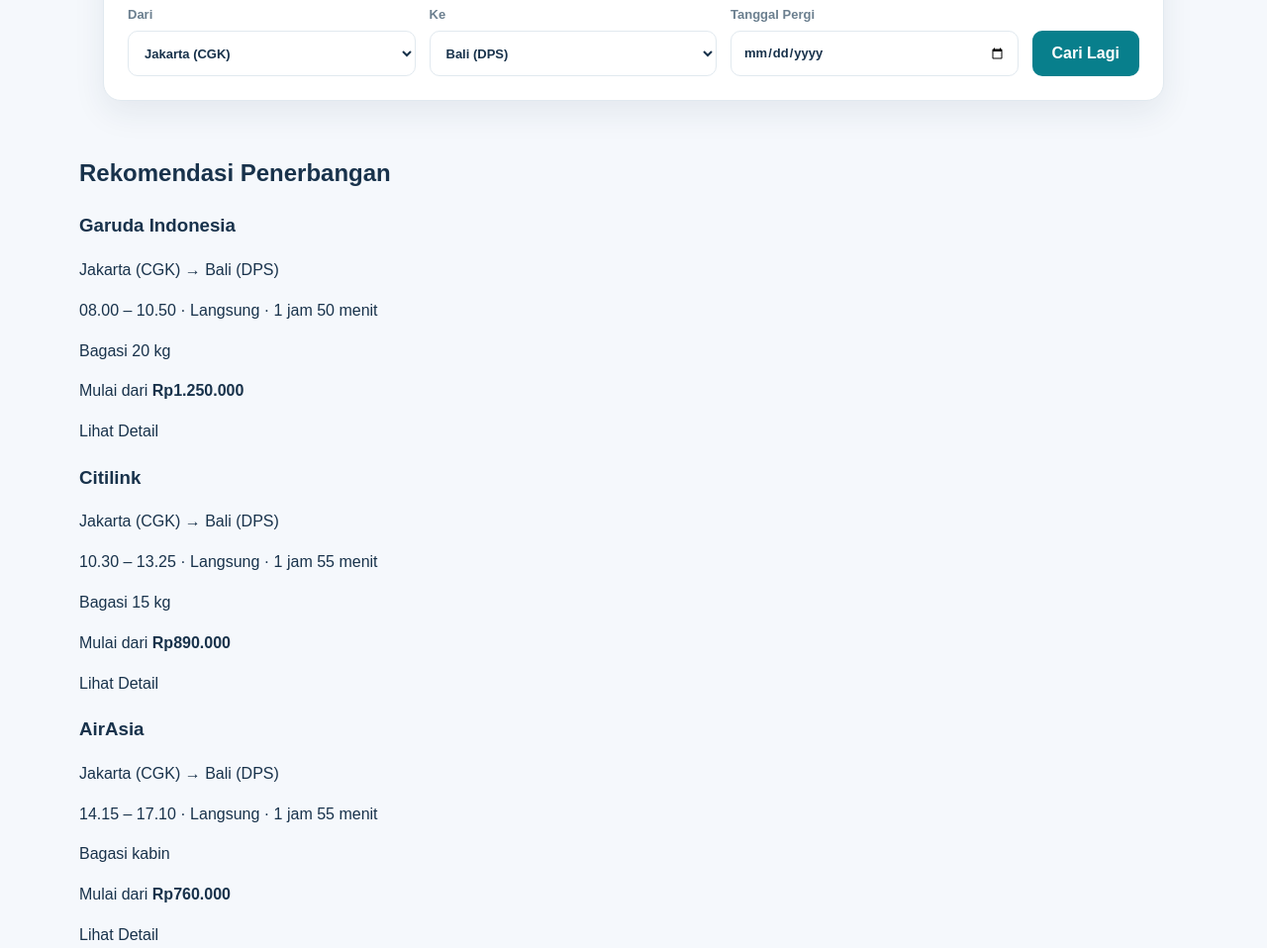
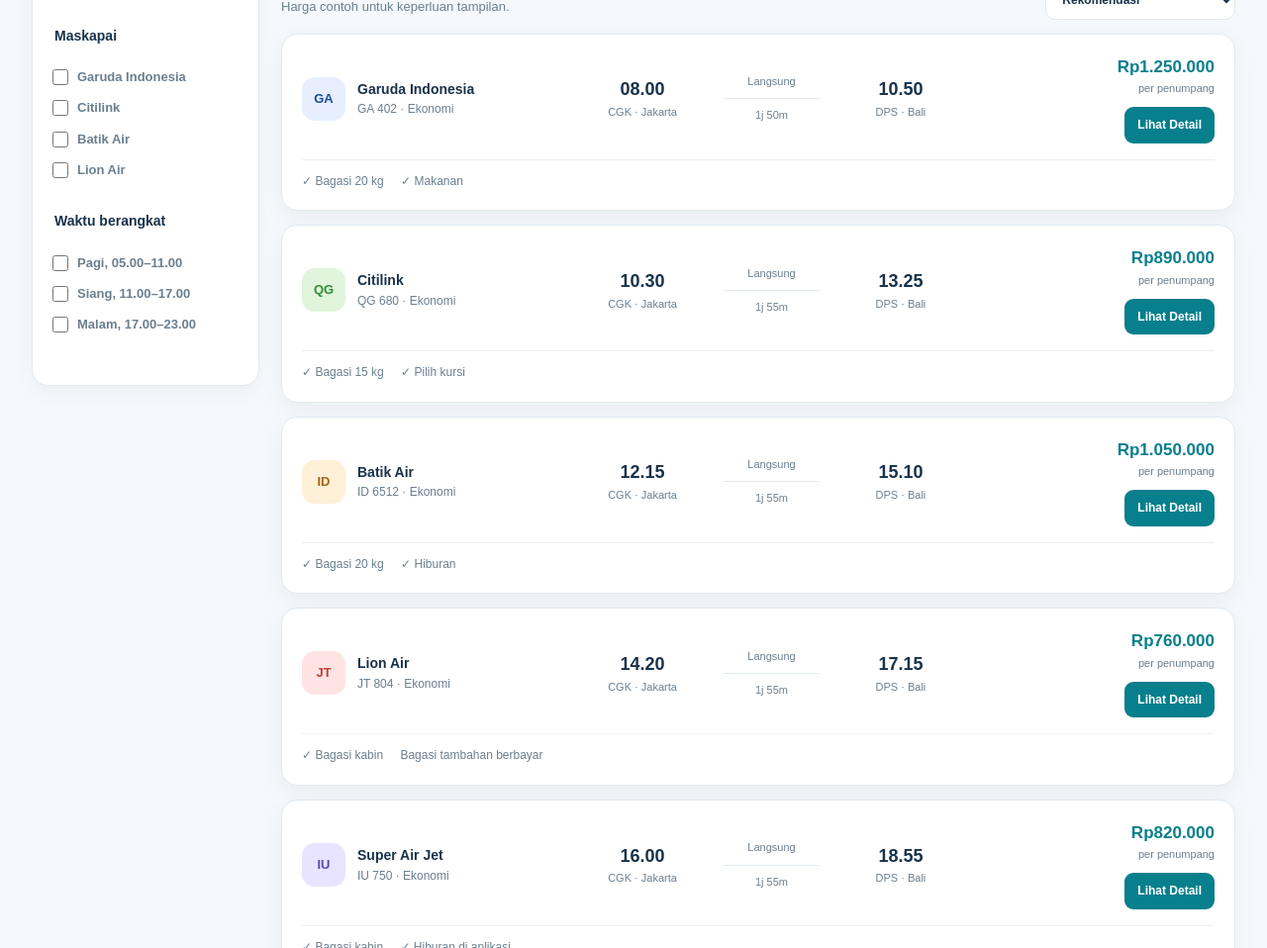
Before and after one commit to pauluskassapa/terbangin-frontend, a plain HTML site: page pages/flight-paul/search-flight.html in a window 1280 px wide. Shown: the part 471-1429 px from the top of the page at 99% size. Drawn offline with Linux system fonts and the light colour scheme.

Commit message:
update halaman penerbangan

```diff
--- a/pages/flight-paul/search-flight.html
+++ b/pages/flight-paul/search-flight.html
@@ -20,16 +20,14 @@
     <a href="../account-joan/login.html">Masuk</a>
   </header>
 
-  <main>
-    <section>
-      <p>Temukan perjalananmu</p>
-      <h1>Pilih penerbangan yang cocok.</h1>
-      <p>Bandingkan jadwal dan harga, lalu pilih perjalanan favoritmu.</p>
+  <main class="search-page">
+  <section class="search-hero">
+    <p class="eyebrow">Penerbangan untukmu</p>
+    <h1>Cari penerbangan yang pas.</h1>
+    <p id="search-summary">Pilih rute dan tanggal untuk melihat penerbangan.</p>
   </section>
 
-    <section>
-      <h2>Cari Penerbangan</h2>
-
+  <section class="search-panel">
     <form action="search-flight.html" method="get">
       <label for="from">
         Dari
@@ -50,44 +48,136 @@
       </label>
 
       <label for="departure-date">
-    Tanggal Pergi
+        Tanggal pergi
         <input id="departure-date" type="date" name="date" required>
       </label>
 
-    <button type="submit">Cari Lagi</button>
+      <button type="submit">Cari Penerbangan</button>
     </form>
   </section>
 
-    <section>
-      <h2>Rekomendasi Penerbangan</h2>
+  <div class="results-layout">
+    <aside class="filter-panel">
+      <h2>Filter</h2>
 
-      <article>
-        <h3>Garuda Indonesia</h3>
-        <p>Jakarta (CGK) → Bali (DPS)</p>
-        <p>08.00 – 10.50 · Langsung · 1 jam 50 menit</p>
-        <p>Bagasi 20 kg</p>
-        <p>Mulai dari <strong>Rp1.250.000</strong></p>
+      <fieldset>
+        <legend>Maskapai</legend>
+        <label><input type="checkbox" name="airline-filter" value="garuda"> Garuda Indonesia</label>
+        <label><input type="checkbox" name="airline-filter" value="citilink"> Citilink</label>
+        <label><input type="checkbox" name="airline-filter" value="batik"> Batik Air</label>
+        <label><input type="checkbox" name="airline-filter" value="lion"> Lion Air</label>
+      </fieldset>
+
+      <fieldset>
+        <legend>Waktu berangkat</legend>
+        <label><input type="checkbox" name="time-filter" value="morning"> Pagi, 05.00–11.00</label>
+        <label><input type="checkbox" name="time-filter" value="afternoon"> Siang, 11.00–17.00</label>
+        <label><input type="checkbox" name="time-filter" value="evening"> Malam, 17.00–23.00</label>
+      </fieldset>
+    </aside>
+
+    <section class="flight-results">
+      <div class="results-heading">
+        <div>
+          <h2>Penerbangan tersedia</h2>
+          <p>Harga contoh untuk keperluan tampilan.</p>
+        </div>
+        <label class="sort-control">
+          Urutkan
+          <select name="sort">
+            <option value="recommended">Rekomendasi</option>
+            <option value="cheapest">Harga terendah</option>
+            <option value="earliest">Waktu berangkat</option>
+          </select>
+        </label>
+      </div>
+
+      <article class="flight-card">
+        <div class="airline-info">
+          <span class="airline-mark garuda-mark" aria-hidden="true">GA</span>
+          <div><h3>Garuda Indonesia</h3><p>GA 402 · Ekonomi</p></div>
+        </div>
+        <div class="flight-schedule">
+          <div><strong>08.00</strong><span>CGK · Jakarta</span></div>
+          <div class="flight-duration"><span>Langsung</span><hr><span>1j 50m</span></div>
+          <div><strong>10.50</strong><span>DPS · Bali</span></div>
+        </div>
+        <div class="flight-price">
+          <strong>Rp1.250.000</strong><span>per penumpang</span>
           <a href="flight-details.html?airline=Garuda%20Indonesia&flight=GA402&price=1250000">Lihat Detail</a>
+        </div>
+        <p class="flight-perks">✓ Bagasi 20 kg <span>✓ Makanan</span></p>
       </article>
 
-      <article>
-        <h3>Citilink</h3>
-        <p>Jakarta (CGK) → Bali (DPS)</p>
-        <p>10.30 – 13.25 · Langsung · 1 jam 55 menit</p>
-        <p>Bagasi 15 kg</p>
-        <p>Mulai dari <strong>Rp890.000</strong></p>
+      <article class="flight-card">
+        <div class="airline-info">
+          <span class="airline-mark citilink-mark" aria-hidden="true">QG</span>
+          <div><h3>Citilink</h3><p>QG 680 · Ekonomi</p></div>
+        </div>
+        <div class="flight-schedule">
+          <div><strong>10.30</strong><span>CGK · Jakarta</span></div>
+          <div class="flight-duration"><span>Langsung</span><hr><span>1j 55m</span></div>
+          <div><strong>13.25</strong><span>DPS · Bali</span></div>
+        </div>
+        <div class="flight-price">
+          <strong>Rp890.000</strong><span>per penumpang</span>
           <a href="flight-details.html?airline=Citilink&flight=QG680&price=890000">Lihat Detail</a>
+        </div>
+        <p class="flight-perks">✓ Bagasi 15 kg <span>✓ Pilih kursi</span></p>
       </article>
 
-      <article>
-        <h3>AirAsia</h3>
-        <p>Jakarta (CGK) → Bali (DPS)</p>
-        <p>14.15 – 17.10 · Langsung · 1 jam 55 menit</p>
-        <p>Bagasi kabin</p>
-        <p>Mulai dari <strong>Rp760.000</strong></p>
-        <a href="flight-details.html?airline=AirAsia&flight=QZ7510&price=760000">Lihat Detail</a>
+      <article class="flight-card">
+        <div class="airline-info">
+          <span class="airline-mark batik-mark" aria-hidden="true">ID</span>
+          <div><h3>Batik Air</h3><p>ID 6512 · Ekonomi</p></div>
+        </div>
+        <div class="flight-schedule">
+          <div><strong>12.15</strong><span>CGK · Jakarta</span></div>
+          <div class="flight-duration"><span>Langsung</span><hr><span>1j 55m</span></div>
+          <div><strong>15.10</strong><span>DPS · Bali</span></div>
+        </div>
+        <div class="flight-price">
+          <strong>Rp1.050.000</strong><span>per penumpang</span>
+          <a href="flight-details.html?airline=Batik%20Air&flight=ID6512&price=1050000">Lihat Detail</a>
+        </div>
+        <p class="flight-perks">✓ Bagasi 20 kg <span>✓ Hiburan</span></p>
+      </article>
+
+      <article class="flight-card">
+        <div class="airline-info">
+          <span class="airline-mark lion-mark" aria-hidden="true">JT</span>
+          <div><h3>Lion Air</h3><p>JT 804 · Ekonomi</p></div>
+        </div>
+        <div class="flight-schedule">
+          <div><strong>14.20</strong><span>CGK · Jakarta</span></div>
+          <div class="flight-duration"><span>Langsung</span><hr><span>1j 55m</span></div>
+          <div><strong>17.15</strong><span>DPS · Bali</span></div>
+        </div>
+        <div class="flight-price">
+          <strong>Rp760.000</strong><span>per penumpang</span>
+          <a href="flight-details.html?airline=Lion%20Air&flight=JT804&price=760000">Lihat Detail</a>
+        </div>
+        <p class="flight-perks">✓ Bagasi kabin <span>Bagasi tambahan berbayar</span></p>
+      </article>
+
+      <article class="flight-card">
+        <div class="airline-info">
+          <span class="airline-mark super-mark" aria-hidden="true">IU</span>
+          <div><h3>Super Air Jet</h3><p>IU 750 · Ekonomi</p></div>
+        </div>
+        <div class="flight-schedule">
+          <div><strong>16.00</strong><span>CGK · Jakarta</span></div>
+          <div class="flight-duration"><span>Langsung</span><hr><span>1j 55m</span></div>
+          <div><strong>18.55</strong><span>DPS · Bali</span></div>
+        </div>
+        <div class="flight-price">
+          <strong>Rp820.000</strong><span>per penumpang</span>
+          <a href="flight-details.html?airline=Super%20Air%20Jet&flight=IU750&price=820000">Lihat Detail</a>
+        </div>
+        <p class="flight-perks">✓ Bagasi kabin <span>✓ Hiburan di aplikasi</span></p>
       </article>
     </section>
+  </div>
 </main>
 
   <footer>
```
Also changed, not shown: pages/flight-paul/flight-details.html (+3 -3 lines), pages/flight-paul/home.html (+3 -3 lines). Lines whose indentation alone changed are shown as unchanged.
